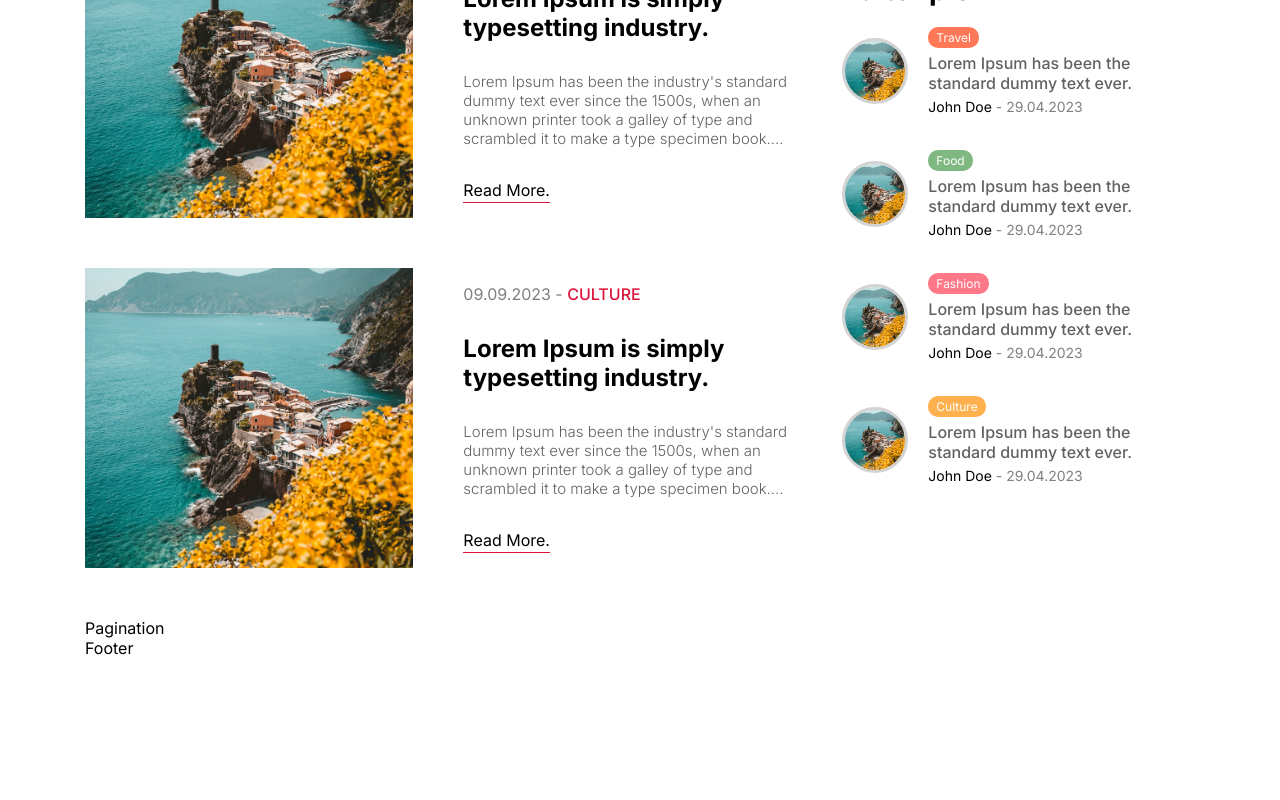
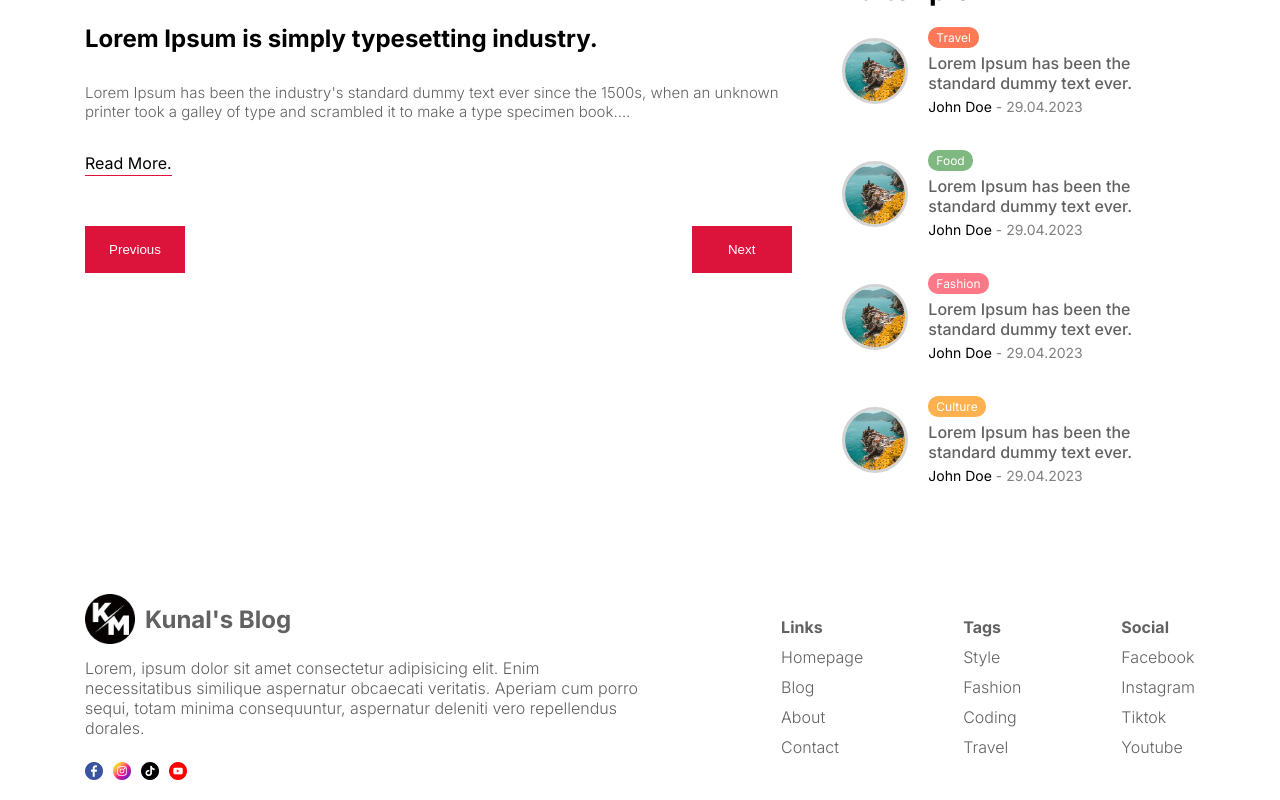
Before and after one commit to KunalMundra/Blog-App, a Next.js app: page / in a window 1280 px wide. Shown: the part 1714-2514 px from the top of the page. Before the commit the page ends 2372 px from the top, so only its background shows below. Built offline with nearby package versions, Linux system fonts and the light colour scheme.

Commit message:
Footer component design and added

```diff
--- a/src/components/card/card.module.css
+++ b/src/components/card/card.module.css
@@ -42,3 +42,9 @@
   width: max-content;
   padding: 2px 0px;
 }
+
+@media screen and (max-width: 1280px) {
+  .imgContainer {
+    display: none;
+  }
+}
--- a/src/components/footer/Footer.jsx
+++ b/src/components/footer/Footer.jsx
@@ -1,10 +1,54 @@
 import React from "react";
 import styles from "./footer.module.css";
+import Image from "next/image";
+import Link from "next/link";
 
 const Footer = () => {
   return (
-    <div className={styles.container}>Footer</div>
-  )
-}
+    <div className={styles.container}>
+      <div className={styles.info}>
+        <div className={styles.logo}>
+          <Image src="/logo.png" alt="lama blog" width={50} height={50} />
+          <h1 className={styles.logoText}>Kunal's Blog</h1>
+        </div>
+        <p className={styles.desc}>
+          Lorem, ipsum dolor sit amet consectetur adipisicing elit. Enim
+          necessitatibus similique aspernatur obcaecati veritatis. Aperiam cum
+          porro sequi, totam minima consequuntur, aspernatur deleniti vero
+          repellendus dorales.
+        </p>
+        <div className={styles.icons}>
+          <Image src="/facebook.png" alt="" width={18} height={18} />
+          <Image src="/instagram.png" alt="" width={18} height={18} />
+          <Image src="/tiktok.png" alt="" width={18} height={18} />
+          <Image src="/youtube.png" alt="" width={18} height={18} />
+        </div>
+      </div>
+      <div className={styles.links}>
+        <div className={styles.list}>
+          <span className={styles.listTitle}>Links</span>
+          <Link href="/">Homepage</Link>
+          <Link href="/">Blog</Link>
+          <Link href="/">About</Link>
+          <Link href="/">Contact</Link>
+        </div>
+        <div className={styles.list}>
+          <span className={styles.listTitle}>Tags</span>
+          <Link href="/">Style</Link>
+          <Link href="/">Fashion</Link>
+          <Link href="/">Coding</Link>
+          <Link href="/">Travel</Link>
+        </div>
+        <div className={styles.list}>
+          <span className={styles.listTitle}>Social</span>
+          <Link href="/">Facebook</Link>
+          <Link href="/">Instagram</Link>
+          <Link href="/">Tiktok</Link>
+          <Link href="/">Youtube</Link>
+        </div>
+      </div>
+    </div>
+  );
+};
 
-export default Footer
+export default Footer;
--- a/src/components/footer/footer.module.css
+++ b/src/components/footer/footer.module.css
@@ -0,0 +1,75 @@
+.container {
+    margin-top: 50px;
+    padding: 20px 0px;
+    display: flex;
+    align-items: center;
+    justify-content: space-between;
+    color: var(--softTextColor);
+}
+
+.info {
+    flex: 1;
+    display: flex;
+    flex-direction: column;
+    gap: 14px;
+}
+
+.logo {
+    display: flex;
+    align-items: center;
+    gap: 10px;
+}
+
+.logoText {
+    font-size: 24px;
+}
+
+.desc {
+    font-weight: 300;
+}
+
+.icons {
+    margin-top: 10px;
+    display: flex;
+    gap: 10px;
+}
+
+.links {
+    flex: 1;
+    display: flex;
+    justify-content: flex-end;
+    gap: 100px;
+}
+
+.list {
+    display: flex;
+    flex-direction: column;
+    gap: 10px;
+    font-weight: 300;
+}
+
+.listTitle {
+    font-weight: bold;
+}
+
+@media screen and (max-width: 1124px) {
+    .links {
+      gap: 50px;
+    }
+  }
+  @media screen and (max-width: 845px) {
+    .container {
+      flex-direction: column;
+      gap: 50px;
+    }
+
+    .links {
+      width: 100%;
+      justify-content: space-between;
+    }
+  }
+  @media screen and (max-width: 640px) {
+    .links {
+      font-size: 14px;
+    }
+  }
--- a/src/components/menu/menu.module.css
+++ b/src/components/menu/menu.module.css
@@ -12,3 +12,10 @@
 .title {
     font-size: 28px;
 }
+
+
+@media screen and (max-width: 720px) {
+    .container {
+      display: none;
+    }
+  }
--- a/src/components/pagination/Pagination.jsx
+++ b/src/components/pagination/Pagination.jsx
@@ -3,7 +3,10 @@
 
 const Pagination = () => {
   return (
-    <div className={styles.container}>Pagination</div>
+    <div className={styles.container}>
+      <button className={styles.button}>Previous</button>
+      <button className={styles.button}>Next</button>
+    </div>
   )
 }
 
--- a/src/components/pagination/pagination.module.css
+++ b/src/components/pagination/pagination.module.css
@@ -0,0 +1,13 @@
+.container {
+    display: flex;
+    justify-content: space-between;
+}
+
+.button {
+    width: 100px;
+    border: none;
+    padding: 16px;
+    background-color: crimson;
+    color: white;
+    cursor: pointer;
+}
```
Also changed, not shown: public/logo.png. Lines whose indentation alone changed are shown as unchanged.
